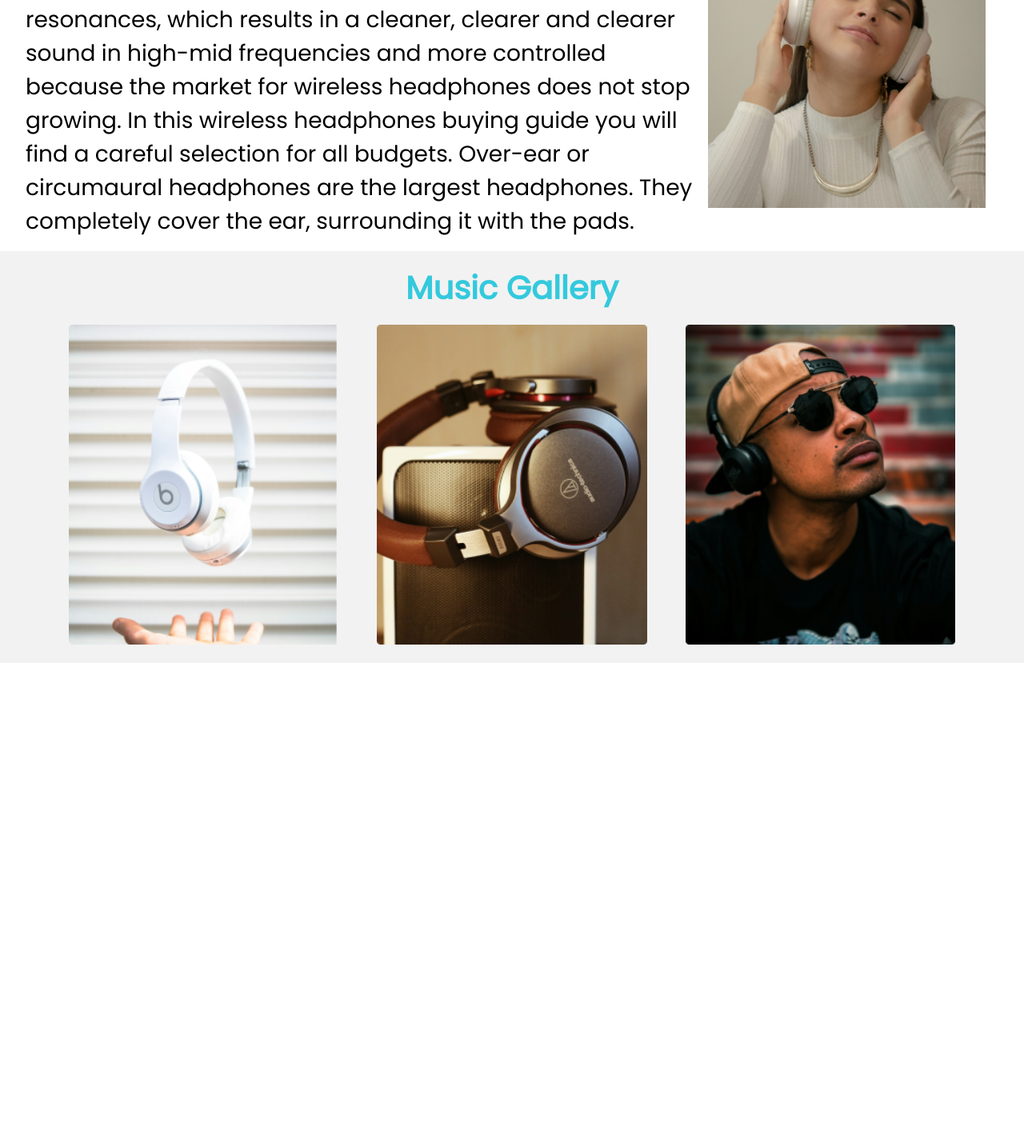
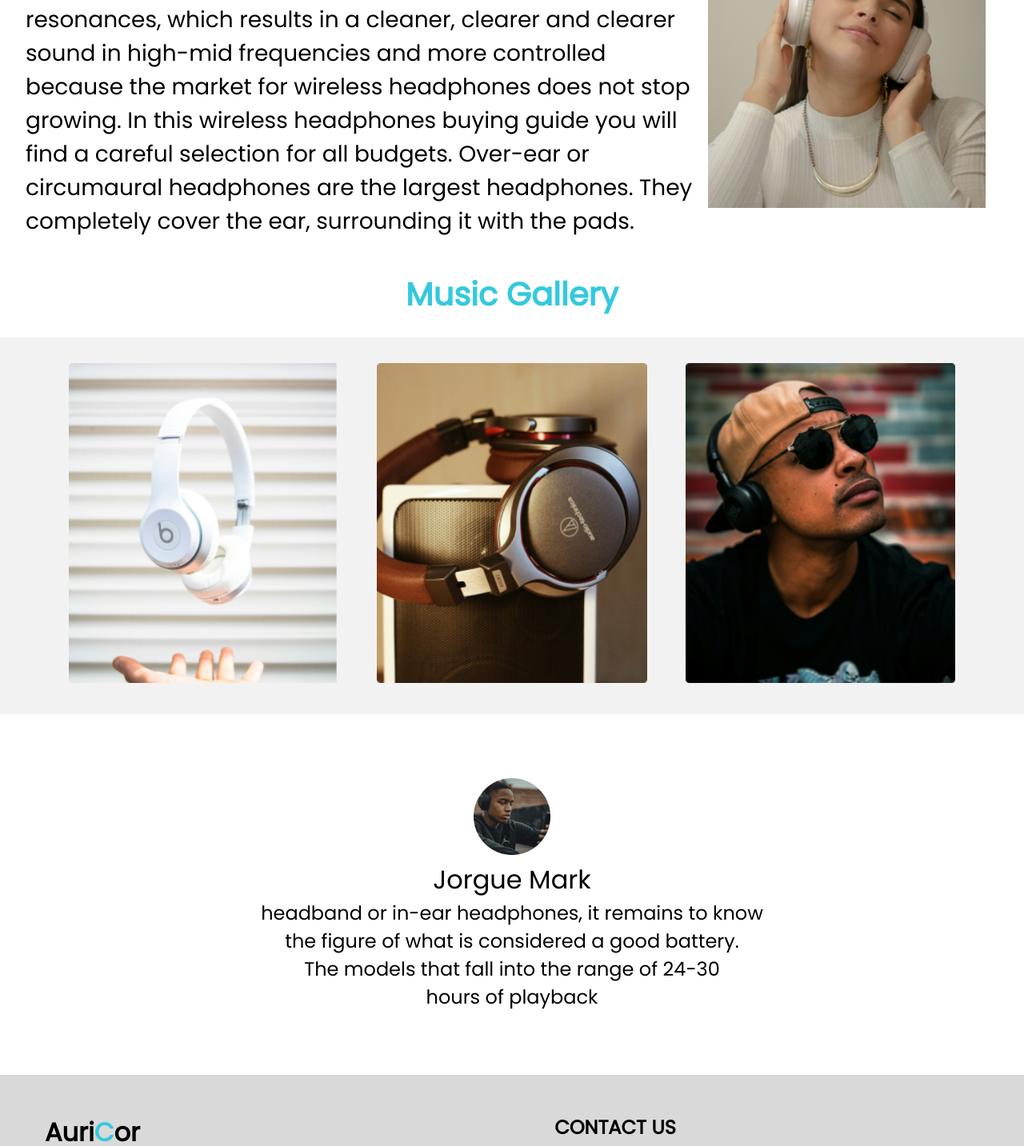
Before and after one commit to yoinervive100/ecomerce-angular, an Angular app in the folder Desktop/ecomerce/: page /blog in a window 1280 px wide. Shown: the part 1330-2763 px from the top of the page at 80% size. Before the commit the page ends 2159 px from the top, so only its background shows below. Built offline with nearby package versions, Linux system fonts and the light colour scheme.

Commit message:
terminando la pagina blog

```diff
--- a/Desktop/ecomerce/src/app/pages/blog/blog.component.css
+++ b/Desktop/ecomerce/src/app/pages/blog/blog.component.css
@@ -68,14 +68,14 @@ display: flex;
     text-align: center;
     font-size: 5vh;
     color: rgba(52, 201, 221, 1);
-    padding: 2vh;
+    padding: 3vh;
 }
 .gallery_image{
     display: flex;
     justify-content: center;
     align-items: center;
     gap: 6vh;
-    padding-bottom: 2vh;
+    padding: 4vh 0;
 }
 .gallery_image img{
     height: 50vh;
@@ -83,3 +83,20 @@ display: flex;
 .gallery_cont{
     background-color: rgba(235, 235, 235, 0.63);
 }
+.container_ava{
+    display: flex;
+    flex-direction: column;
+    justify-content: center;
+    align-items: center;
+    padding: 10vh 0;
+}
+.container_ava img{
+    height: 12vh;
+}
+.container_ava p{
+  font-size: 4vh;
+}
+.avatar_testi p{
+    font-size: 3vh;
+    text-align: center;
+}
--- a/Desktop/ecomerce/src/app/pages/blog/blog.component.html
+++ b/Desktop/ecomerce/src/app/pages/blog/blog.component.html
@@ -11,7 +11,7 @@
 </div>
 <div class="container_cont" >
     <div  class="container_text" >
-        <h3>Musical autonomy</h3>
+        <h3>Musical Autonomy</h3>
         <div class="container_blog"  >
             <div class="container_history" >
                 <picture>
@@ -58,10 +58,10 @@
         </div>
     </div>
 </div>
+<div class="gallery_text" >
+    <h3>Music Gallery</h3>
+</div>
 <div class="gallery_cont" >
-    <div class="gallery_text" >
-        <h3>Music Gallery</h3>
-    </div>
     <div  class="gallery_image" >
         <picture>
             <img src="/assets/img/image-blog/image-gallery1.png" alt="">
@@ -74,3 +74,19 @@
         </picture>
     </div>
 </div>
+<div  class="container_avatar" >
+    <div class="container_ava" >
+        <picture>
+            <img src="/assets/img/image-blog/img-avatar.png" alt="">
+        </picture>
+        <p>Jorgue Mark</p>
+        <div class="avatar_testi" >
+            <p>headband or in-ear headphones, it remains to know <br>
+                the figure of what is considered a good battery. <br>
+                The models that fall into the range of 24-30 <br>
+                hours of playback
+            </p>
+        </div>
+    </div>
+</div>
+<app-footer/>
--- a/Desktop/ecomerce/src/app/pages/blog/blog.component.ts
+++ b/Desktop/ecomerce/src/app/pages/blog/blog.component.ts
@@ -1,9 +1,10 @@
 import { Component } from '@angular/core';
+import { FooterComponent } from '../../components/footer/footer.component';
 
 @Component({
   selector: 'app-blog',
   standalone: true,
-  imports: [],
+  imports: [ FooterComponent ],
   templateUrl: './blog.component.html',
   styleUrl: './blog.component.css'
 })
```
